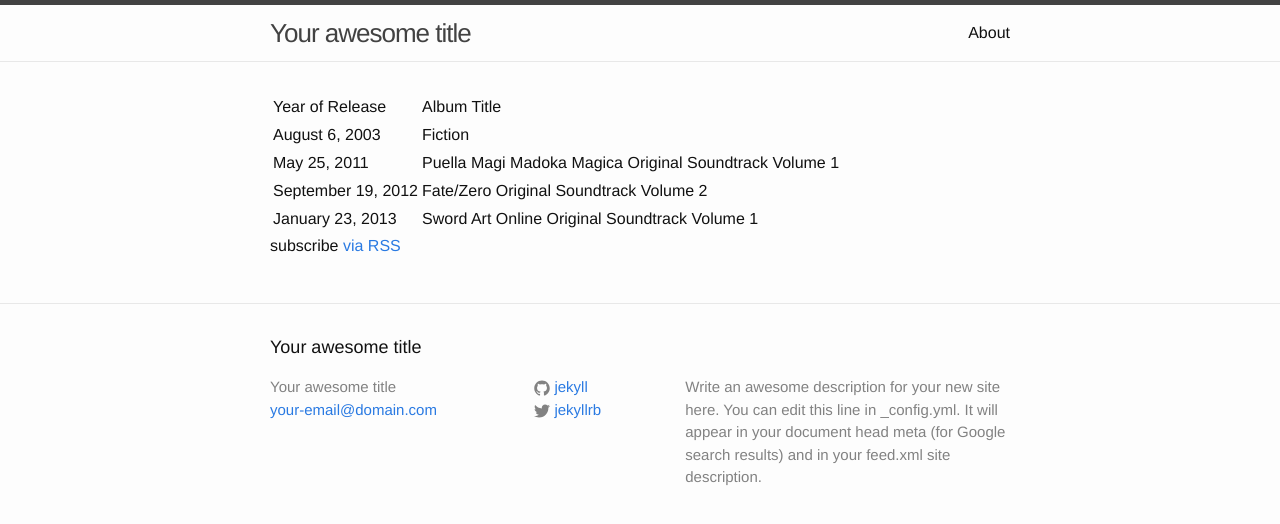
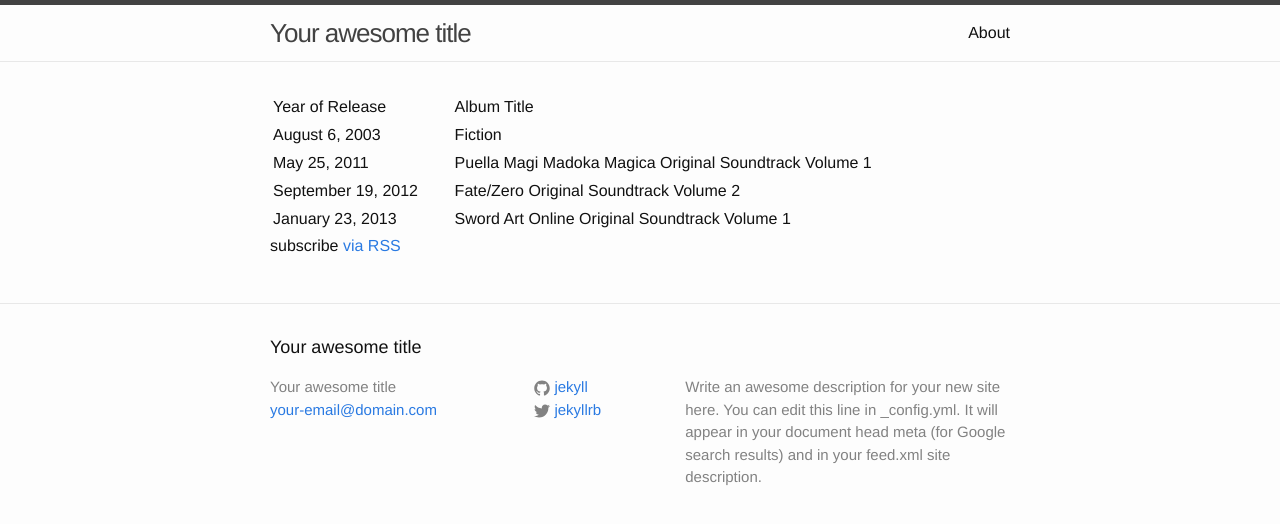
Before and after one commit to emilyeserven/testjekyll, a Jekyll site: the page built from index.html, in a window 1280 px wide. Shown: the top 524 px of the page. Built offline with Jekyll 4.4.1, drawn with Linux system fonts in a browser that asks for light colours.

```diff
--- a/index.html
+++ b/index.html
@@ -15,10 +15,10 @@
   <table>
     <tbody>
       <tr>
-        <td>
+        <td width="30%">
           Year of Release
         </td>
-        <td>
+        <td width="70%">
           Album Title
         </td>
       </tr>
```
